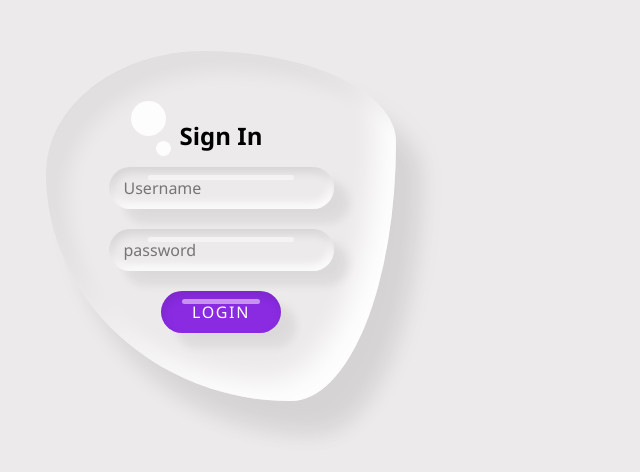
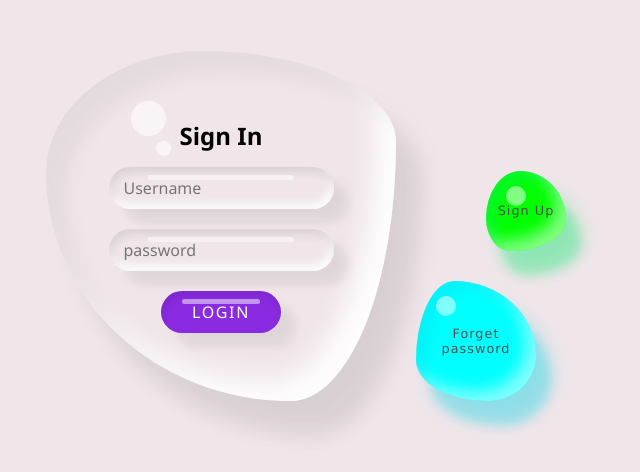
Before and after one commit to Rahulgrover01/Liquid-Drop-effect-login-form, a plain HTML site: page index.html in a window 1280 px wide. Shown: the part 174-646 px from the top of the page, without its empty margins (339-979 px from the left). Drawn offline with Linux system fonts and the light colour scheme.

Commit message:
created forget password and signup btn

```diff
--- a/index.html
+++ b/index.html
@@ -25,6 +25,9 @@
                 </form>
             </div>
         </div>
+        <a href="" class="btns">Forget password</a>
+        <a href="" class="btns sign">Sign Up</a>
+
     </div>
 </body>
 </html>
--- a/style.css
+++ b/style.css
@@ -10,7 +10,7 @@ body{
     display: flex;
     align-items: center;
     justify-content: center;
-    background: rgb(237, 234, 235);
+    background: rgb(240, 230, 234);
 
 }
 .container{
@@ -40,7 +40,7 @@ body{
     height: 35px;
     width: 35px;
     background-color: #fff;
-    opacity: 0.9;
+    opacity: 0.6;
     top: 50px;
     left: 85px;
     border-radius: 50%;
@@ -51,7 +51,7 @@ body{
     height: 15px;
     width: 15px;
     background-color: #fff;
-    opacity: 0.9;
+    opacity: 0.6;
     top: 90px;
     left: 110px;
     border-radius: 50%;
@@ -121,3 +121,53 @@ body{
     width: 150px;
 
 }
+.btns{
+    font-family: verdana;
+    position: absolute;
+    right: -140px;
+    bottom: 0;
+    height: 120px;
+    width: 120px;
+    display: flex;
+    justify-content: center;
+    align-items: center;
+    text-align: center;
+    background-color: aqua;
+    cursor: pointer;
+    text-decoration: none;
+    color: rgb(81, 81, 81);
+    line-height: 1.2em;
+    letter-spacing: .08em;
+    font-size: .8em;
+    transition: .25s;
+    box-shadow: inset 10px 10px 10px rgba(15, 212, 230, 0.292),15px 25px 10px rgba(15, 212, 230 ,0.25),15px 20px 20px rgba(15, 212, 230,0.25), inset -10px -10px 15px rgba(255, 255, 255, 0.5);
+    border-radius: 32% 68% 40% 60% / 66% 62% 38% 34%      ;
+}
+.btns:hover{
+    border-radius: 50%;
+
+}
+.btns::before{
+    content: "";
+    position: absolute;
+    height: 20px;
+    width: 20px;
+    opacity: .5;
+    top: 15px;
+    left: 20px;
+    background-color: #fff;
+    border-radius: 50%;
+}
+.btns.sign{
+    height: 80px;
+    width: 80px;
+    bottom: 150px;
+    right: -170px;
+    border-radius: 43% 57% 70% 30% / 59% 61% 39% 41% ;
+    transition: .25s;
+    background-color: lime;
+    box-shadow: inset 10px 10px 10px rgba(15, 230, 112, 0.292),15px 25px 10px rgba(15, 230, 112, 0.25),15px 20px 20px rgba(15, 230, 112, 0.25), inset -10px -10px 15px rgba(255, 255, 255, 0.5);
+}
+.btns.sign:hover{
+    border-radius: 50%;
+}
```
